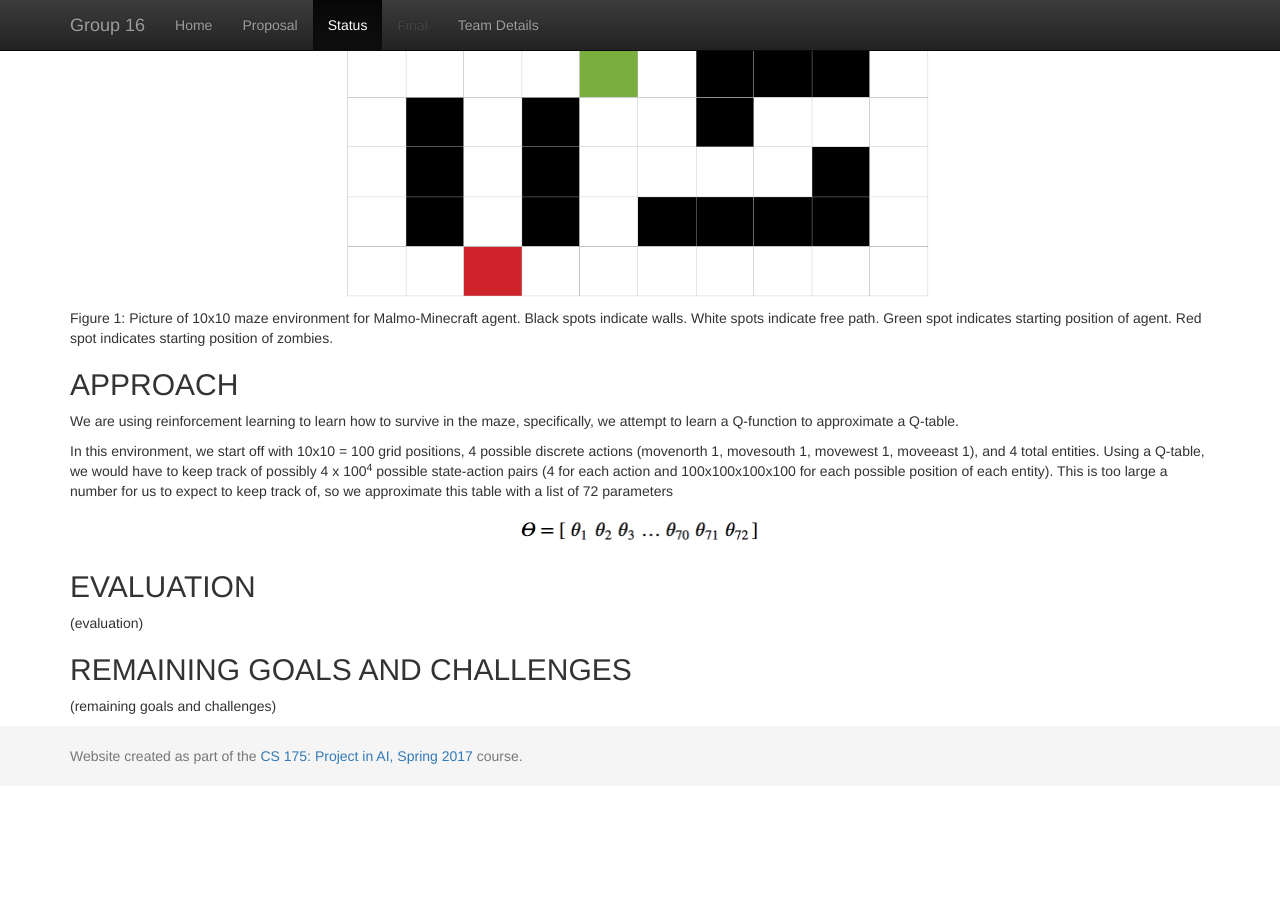
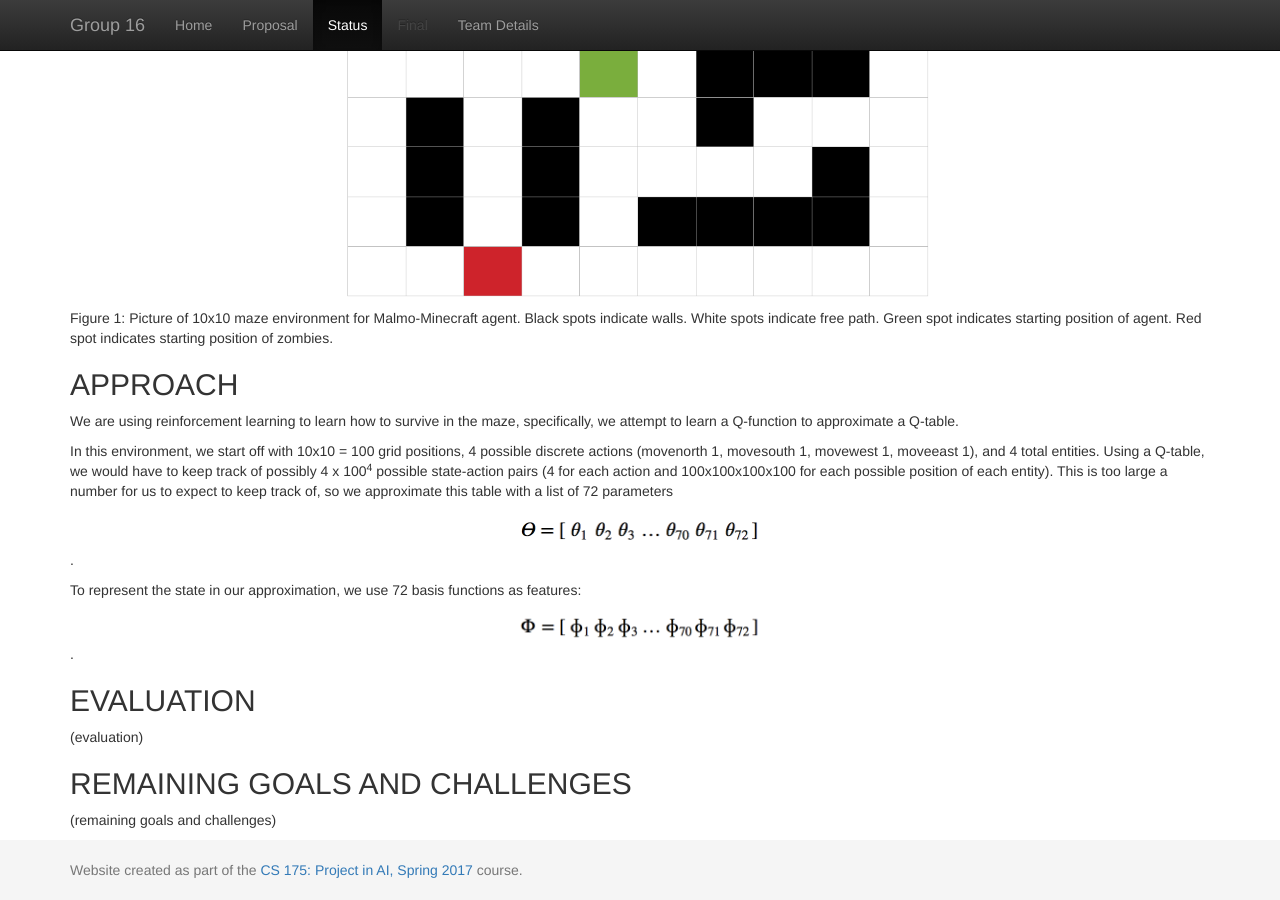
Before and after one commit to becamorin20/Group-16, a Jekyll site: the page built from docs/status.md, in a window 1280 px wide and 900 px high, scrolled down 539 px. Built offline with Jekyll 4.4.1, drawn with Linux system fonts in a browser that asks for light colours; before the commit the page ends 1325 px from its top, so only the background shows below that.

Commit message:
Update status.md

```diff
--- a/docs/status.md
+++ b/docs/status.md
@@ -16,7 +16,10 @@
 In this environment, we start off with 10x10 = 100 grid positions, 4 possible discrete actions (movenorth 1, movesouth 1, movewest 1, moveeast 1), and 4 total entities.
 Using a Q-table, we would have to keep track of possibly 4 x 100<sup>4</sup> possible state-action pairs (4 for each action and 100x100x100x100 for each possible position of each entity).
 This is too large a number for us to expect to keep track of, so we approximate this table with a list of 72 parameters
-<div align="center"><img src="https://github.com/becamorin20/Group-16/blob/master/docs/images/theta_list.png" width="250"></div>
+<div align="center"><img src="https://github.com/becamorin20/Group-16/blob/master/docs/images/theta_list.png" width="250"></div>.
+
+To represent the state in our approximation, we use 72 basis functions as features:
+<div align="center"><img src="https://github.com/becamorin20/Group-16/blob/master/docs/images/phi_list.png" width="250"></div>.
 
 ## EVALUATION
 (evaluation)
```
